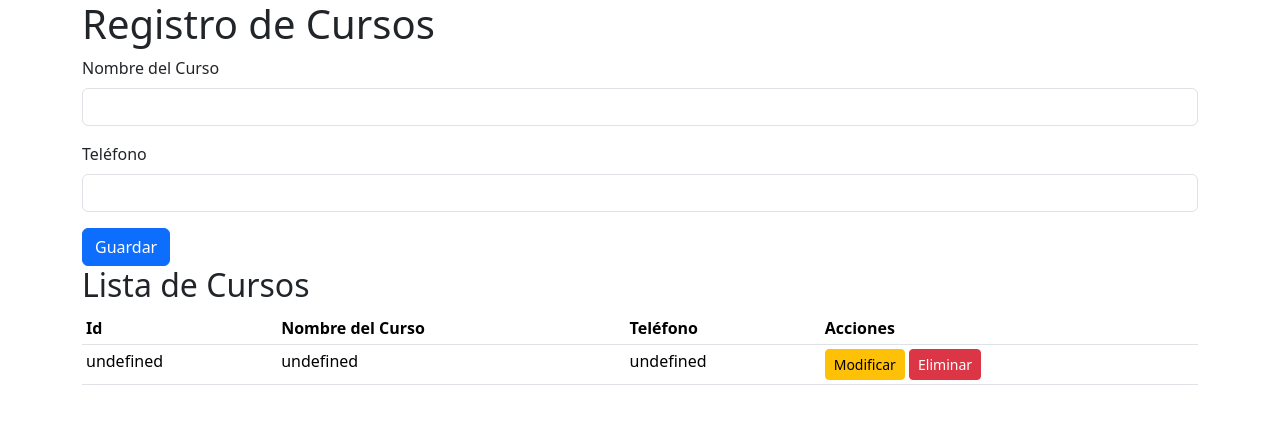
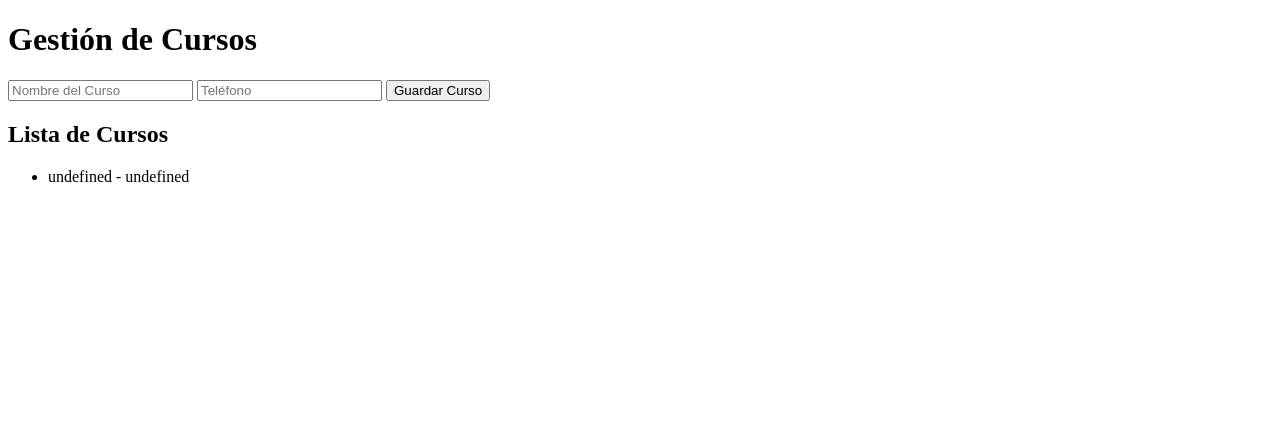
Before and after one commit to Kike-Tapia/loakaines, a Flask app: page /cursos in a window 1280 px wide. Shown: the top 424 px of the page. Run offline with Flask 3, Linux system fonts and the light colour scheme; tables that the repository leaves empty or names only in its code hold one stand-in row (values such as "Sample post"); some libraries are stand-ins or nearby versions.

Commit message:
Update cursos.html

```diff
--- a/templates/cursos.html
+++ b/templates/cursos.html
@@ -3,138 +3,46 @@
 <head>
     <meta charset="UTF-8">
     <meta name="viewport" content="width=device-width, initial-scale=1.0">
-    <link href="https://cdn.jsdelivr.net/npm/bootstrap@5.3.3/dist/css/bootstrap.min.css" rel="stylesheet">
     <title>Cursos</title>
+    <script src="https://code.jquery.com/jquery-3.6.0.min.js"></script>
 </head>
 <body>
-    <div class="container">
-        <h1>Registro de Cursos</h1>
-        <form id="frmCursos">
-            <div class="mb-3">
-                <label for="txtNombreCurso" class="form-label">Nombre del Curso</label>
-                <input type="text" class="form-control" id="txtNombreCurso" name="txtNombreCurso" required>
-            </div>
-            <div class="mb-3">
-                <label for="txtTelefono" class="form-label">Teléfono</label>
-                <input type="number" class="form-control" id="txtTelefono" name="txtTelefono" required>
-            </div>
-            <button type="submit" class="btn btn-primary">Guardar</button>
-        </form>
+    <h1>Gestión de Cursos</h1>
+    <form id="cursoForm">
+        <input type="text" name="txtNombreCurso" placeholder="Nombre del Curso" required>
+        <input type="text" name="txtTelefono" placeholder="Teléfono" required>
+        <button type="submit">Guardar Curso</button>
+    </form>
 
-        <h2>Lista de Cursos</h2>
-        <table class="table table-sm">
-            <thead>
-                <tr>
-                    <th>Id</th>
-                    <th>Nombre del Curso</th>
-                    <th>Teléfono</th>
-                    <th>Acciones</th>
-                </tr>
-            </thead>
-            <tbody id="tbodyCursos"></tbody>
-        </table>
-    </div>
+    <h2>Lista de Cursos</h2>
+    <ul id="cursosList"></ul>
 
-    <script src="https://code.jquery.com/jquery-3.7.1.min.js"></script>
-    <script src="https://js.pusher.com/7.0/pusher.min.js"></script>
     <script>
-        var pusher = new Pusher('2df86616075904231311', {
-            cluster: 'us2',
-            encrypted: true
-        });
-        var channel = pusher.subscribe('cursos-channel');
+        $(document).ready(function () {
+            // Cargar cursos al inicio
+            cargarCursos();
 
-        channel.bind('nuevo-curso', function(data) {
-            alert("Nuevo curso añadido: " + data.nombre_curso);
-            buscarCursos();
-        });
-
-        channel.bind('curso-modificado', function(data) {
-            alert("Curso modificado: " + data.nombre_curso);
-            buscarCursos();
-        });
-
-        channel.bind('curso-eliminado', function(data) {
-            alert("Curso eliminado con ID: " + data.id);
-            buscarCursos();
-        });
-
-        function buscarCursos() {
-            $.get("/cursos/buscar", function (respuesta) {
-                $("#tbodyCursos").html("");
-                for (var x in respuesta) {
-                    var registro = respuesta[x];
-                    $("#tbodyCursos").append(`<tr>
-                        <td>${registro.Id_Curso}</td>
-                        <td>${registro.Nombre_Curso}</td>
-                        <td>${registro.Telefono}</td>
-                        <td>
-                            <button class="btn btn-warning btn-sm" onclick="mostrarModificar(${registro.Id_Curso}, '${registro.Nombre_Curso}', '${registro.Telefono}')">Modificar</button>
-                            <button class="btn btn-danger btn-sm" onclick="eliminarCurso(${registro.Id_Curso})">Eliminar</button>
-                        </td>
-                    </tr>`);
-                }
-            }).fail(function() {
-                $("#tbodyCursos").html("<tr><td colspan='4'>Error al obtener datos</td></tr>");
-            });
-        }
-
-        $(document).ready(function() {
-            buscarCursos();
-            $('#frmCursos').submit(function (e) {
+            // Guardar curso
+            $('#cursoForm').submit(function (e) {
                 e.preventDefault();
-                var datosFormulario = $(this).serialize();
-                var cursoId = $(this).data('id');
-
-                if (cursoId) {
-                    datosFormulario += '&id=' + cursoId;
-                    $.post("/cursos/modificar", datosFormulario, function (respuesta) {
-                        if (respuesta.status === "success") {
-                            alert("Curso modificado exitosamente: " + respuesta.nombre_curso);
-                            buscarCursos();
-                        } else {
-                            alert("Error al modificar el curso.");
-                        }
-                    }).fail(function () {
-                        alert("Error en la conexión.");
-                    });
-                } else {
-                    $.post("/cursos/guardar", datosFormulario, function (respuesta) {
-                        if (respuesta.status === "success") {
-                            alert("Curso guardado exitosamente: " + respuesta.nombre_curso);
-                            buscarCursos();
-                        } else {
-                            alert("Error al guardar el curso.");
-                        }
-                    }).fail(function () {
-                        alert("Error en la conexión.");
-                    });
-                }
+                $.post('/cursos/guardar', $(this).serialize(), function (data) {
+                    if (data.status === "success") {
+                        alert("Curso guardado: " + data.nombre_curso);
+                        cargarCursos();  // Actualiza la lista de cursos
+                    } else {
+                        alert("Error: " + data.message);
+                    }
+                });
             });
         });
 
-        function mostrarModificar(id, nombre, telefono) {
-            $('#txtNombreCurso').val(nombre);
-            $('#txtTelefono').val(telefono);
-            $('#frmCursos').attr('data-id', id);
-        }
-
-        function eliminarCurso(id) {
-            if (confirm("¿Estás seguro de que deseas eliminar este curso?")) {
-                $.ajax({
-                    url: `/cursos/eliminar/${id}`,
-                    type: 'DELETE',
-                    success: function (respuesta) {
-                        if (respuesta.status === "success") {
-                            alert("Curso eliminado exitosamente.");
-                            buscarCursos();
-                        }
-                    },
-                    error: function () {
-                        alert("Error al eliminar el curso.");
-                    }
+        function cargarCursos() {
+            $.get('/cursos/buscar', function (data) {
+                $('#cursosList').empty();
+                data.forEach(function (curso) {
+                    $('#cursosList').append('<li>' + curso.Nombre_Curso + ' - ' + curso.Telefono + '</li>');
                 });
-            }
+            });
         }
     </script>
 </body>
```
